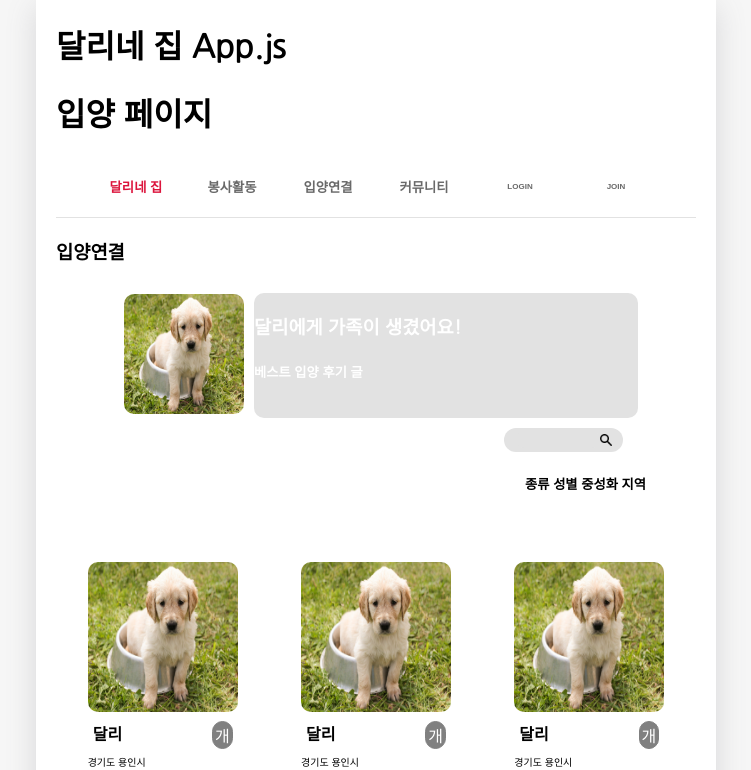
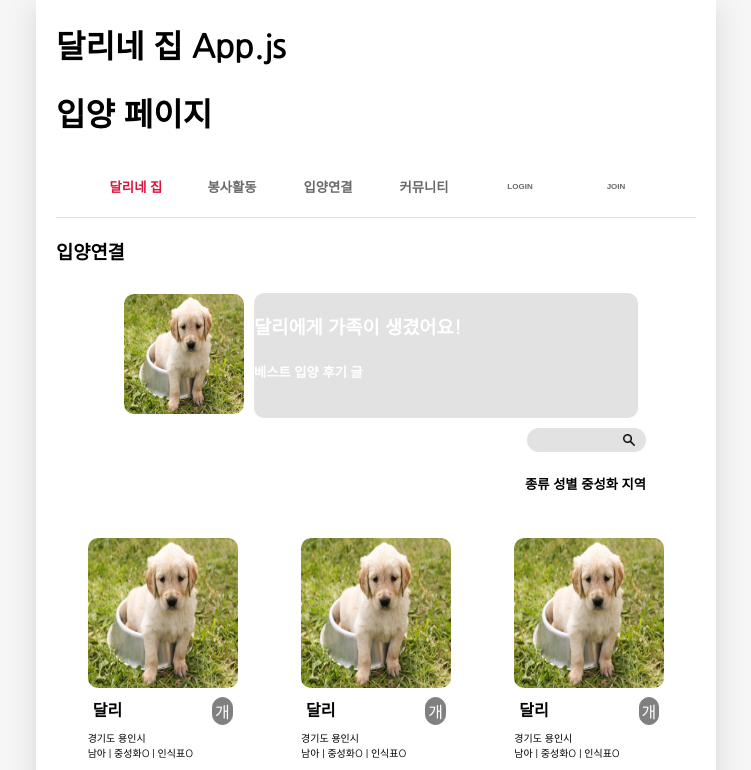
Before and after one commit to SMJin/Dali-s-House, a React (Create React App) app in the folder src/main/react-frontend/: page /adoption in a window 1280 px wide. Shown: the top 770 px of the page, without its empty margins (264-1015 px from the left). Built offline with nearby package versions, Linux system fonts and the light colour scheme.

Commit message:
EDIT react-frontend > Adoption > SearchBox

```diff
--- a/src/main/react-frontend/src/pages/adoption/SearchBox.js
+++ b/src/main/react-frontend/src/pages/adoption/SearchBox.js
@@ -3,7 +3,7 @@ import "./css/SearchBox.css"
 
 const SearchBox = () => {
     return (
-        <div className="search_box">
+        <div className="search_box" >
             <input
                 className="search_input"
             />
--- a/src/main/react-frontend/src/pages/adoption/css/SearchBox.css
+++ b/src/main/react-frontend/src/pages/adoption/css/SearchBox.css
@@ -1,5 +1,6 @@
 .search_box {
-    margin-left: 70%;
+    margin-right: 50px;
+    float: right;
     display: flex;
     justify-content: center;
     align-items: center;
```
